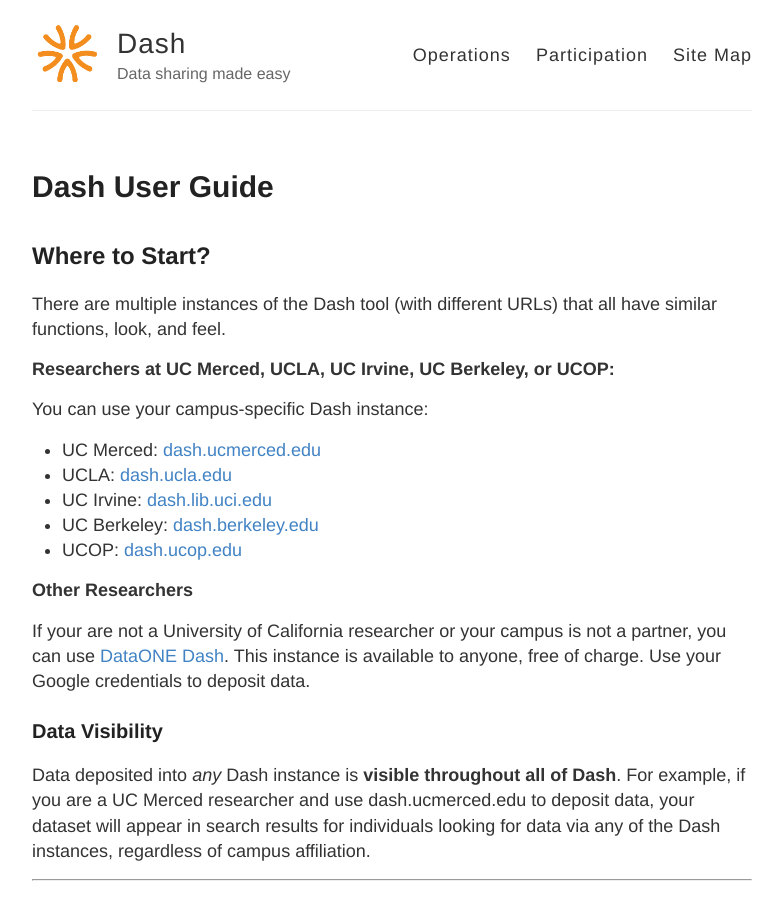
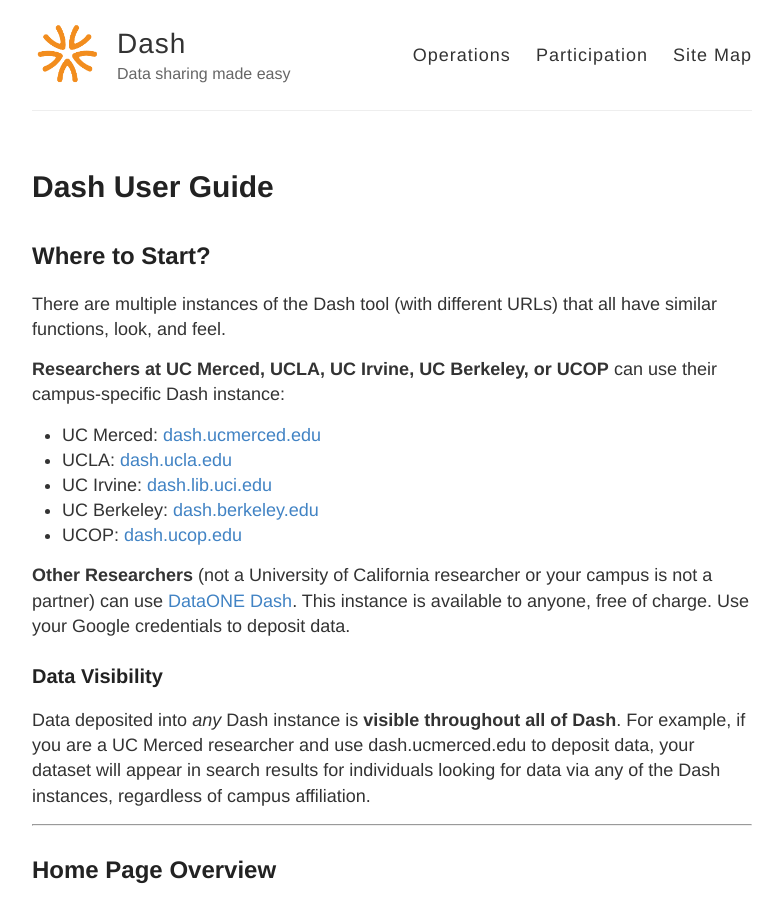
Before and after one commit to CDLUC3/dash, a Jekyll site: the page built from user-guide.md, in a window 1280 px wide and 900 px high. Shown: the whole window, without its empty margins (248-1031 px from the left). Built offline with Jekyll 4.4.1, drawn with Linux system fonts in a browser that asks for light colours.

Commit message:
Update user-guide.md

```diff
--- a/user-guide.md
+++ b/user-guide.md
@@ -7,9 +7,7 @@
 
 There are multiple instances of the Dash tool (with different URLs) that all have similar functions, look, and feel.
 
-**Researchers at UC Merced, UCLA, UC Irvine, UC Berkeley, or UCOP:**
-
-You can use your campus-specific Dash instance:
+**Researchers at UC Merced, UCLA, UC Irvine, UC Berkeley, or UCOP** can use their campus-specific Dash instance:
 
 * UC Merced: [dash.ucmerced.edu](http://dash.ucmerced.edu)
 * UCLA: [dash.ucla.edu](http://dash.ucla.edu)
@@ -17,9 +15,7 @@
 * UC Berkeley: [dash.berkeley.edu](http://dash.berkeley.edu)
 * UCOP: [dash.ucop.edu](http://dash.ucop.edu)
 
-**Other Researchers**
-
-If your are not a University of California researcher or your campus is not a partner, you can use [DataONE Dash](http://oneshare.cdlib.org). This instance is available to anyone, free of charge. Use your Google credentials to deposit data.
+**Other Researchers** (not a University of California researcher or your campus is not a partner) can use [DataONE Dash](http://oneshare.cdlib.org). This instance is available to anyone, free of charge. Use your Google credentials to deposit data.
 
 ### Data Visibility
 
```
